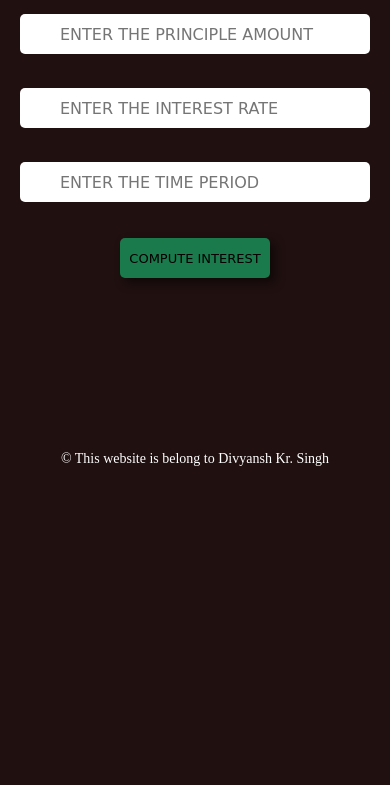
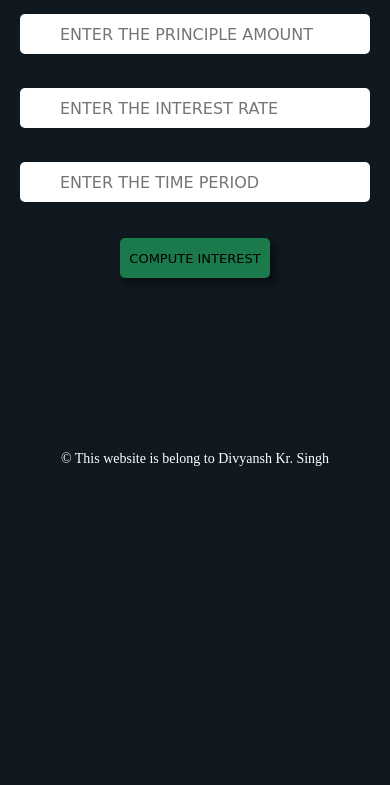
Before and after one commit to singhdivyansh0009/simpleinterestcalculator, a plain HTML site: page index.html in a window 390 px wide. Shown: the part 73-858 px from the top of the page. Drawn offline with Linux system fonts and the light colour scheme.

Commit message:
Update style.css

```diff
--- a/style.css
+++ b/style.css
@@ -72,7 +72,7 @@ h1{
 @media (max-width:486px){
 
 .maindiv{
-    background-color:  #201010;
+    background-color:  #101820;
     color: rgb(62, 59, 59);
     width:auto;
     height:950px;
```
